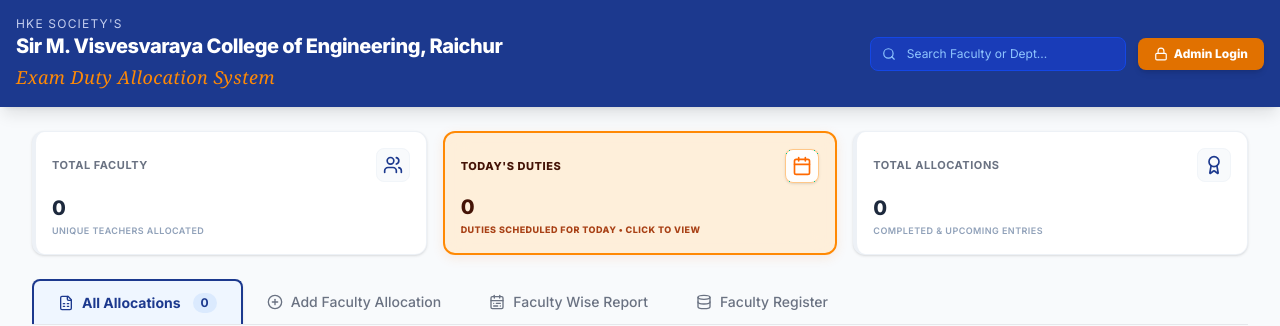
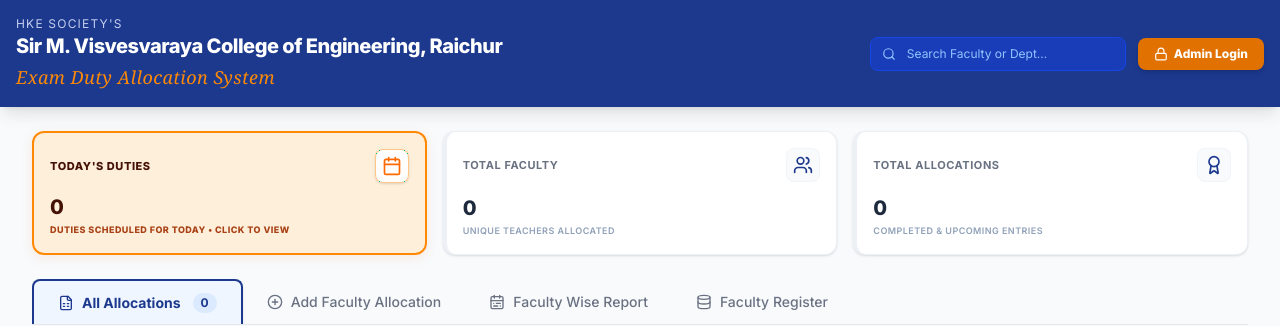
Before and after one commit to adiseema1990-adi/Exam-Allocation-system, a React (Vite) app: page / in a window 1280 px wide. Shown: the top 326 px of the page. Built offline with nearby package versions, Linux system fonts and the light colour scheme; no server answers; the database is empty.

Commit message:
refactor(dashboard): reorder stats widgets
Move the "Total Faculty" widget after "Today's Duties" for improved visual hierarchy on the dashboard.

```diff
--- a/src/components/Dashboard.tsx
+++ b/src/components/Dashboard.tsx
@@ -22,18 +22,18 @@ export function Dashboard({ allocations, onTodayDutiesClick }: DashboardProps) {
 
   const stats = [
     {
+      title: "Today's Duties",
+      value: todayCount,
+      icon: <Calendar className="h-5 w-5 text-orange-500" />,
+      borderClass: 'border-l-4 border-orange-500',
+      tag: onTodayDutiesClick ? 'Duties scheduled for today • Click to view' : 'Duties scheduled for today',
+    },
+    {
       title: 'Total Faculty',
       value: totalFacultyCount,
       icon: <Users className="h-5 w-5 text-blue-900" />,
       borderClass: 'border-l-4 border-blue-900',
       tag: 'Unique teachers allocated',
-    },
-    {
-      title: "Today's Duties",
-      value: todayCount,
-      icon: <Calendar className="h-5 w-5 text-orange-500" />,
-      borderClass: 'border-l-4 border-orange-500',
-      tag: onTodayDutiesClick ? 'Duties scheduled for today • Click to view' : 'Duties scheduled for today',
     },
     {
       title: 'Total Allocations',
```
